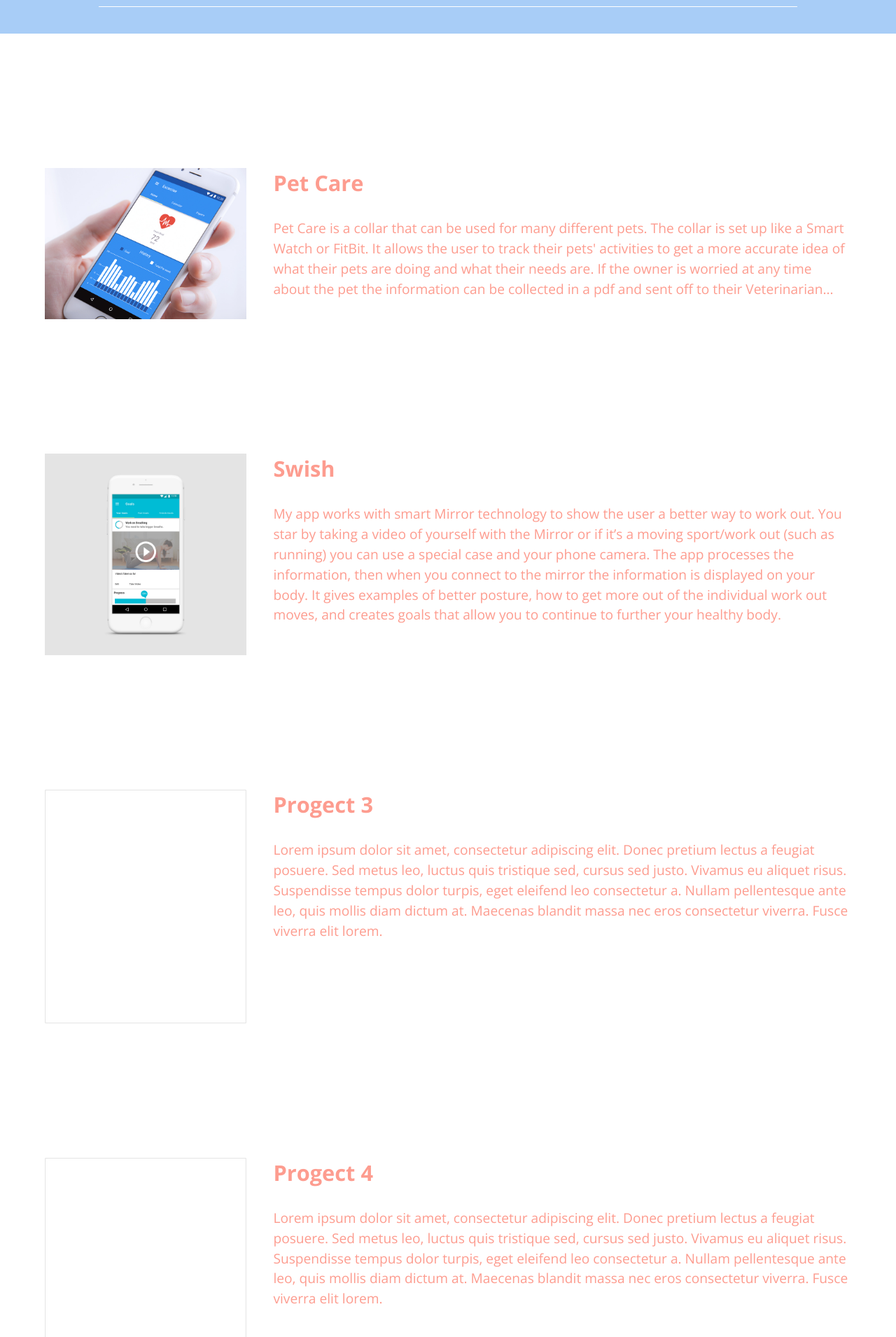
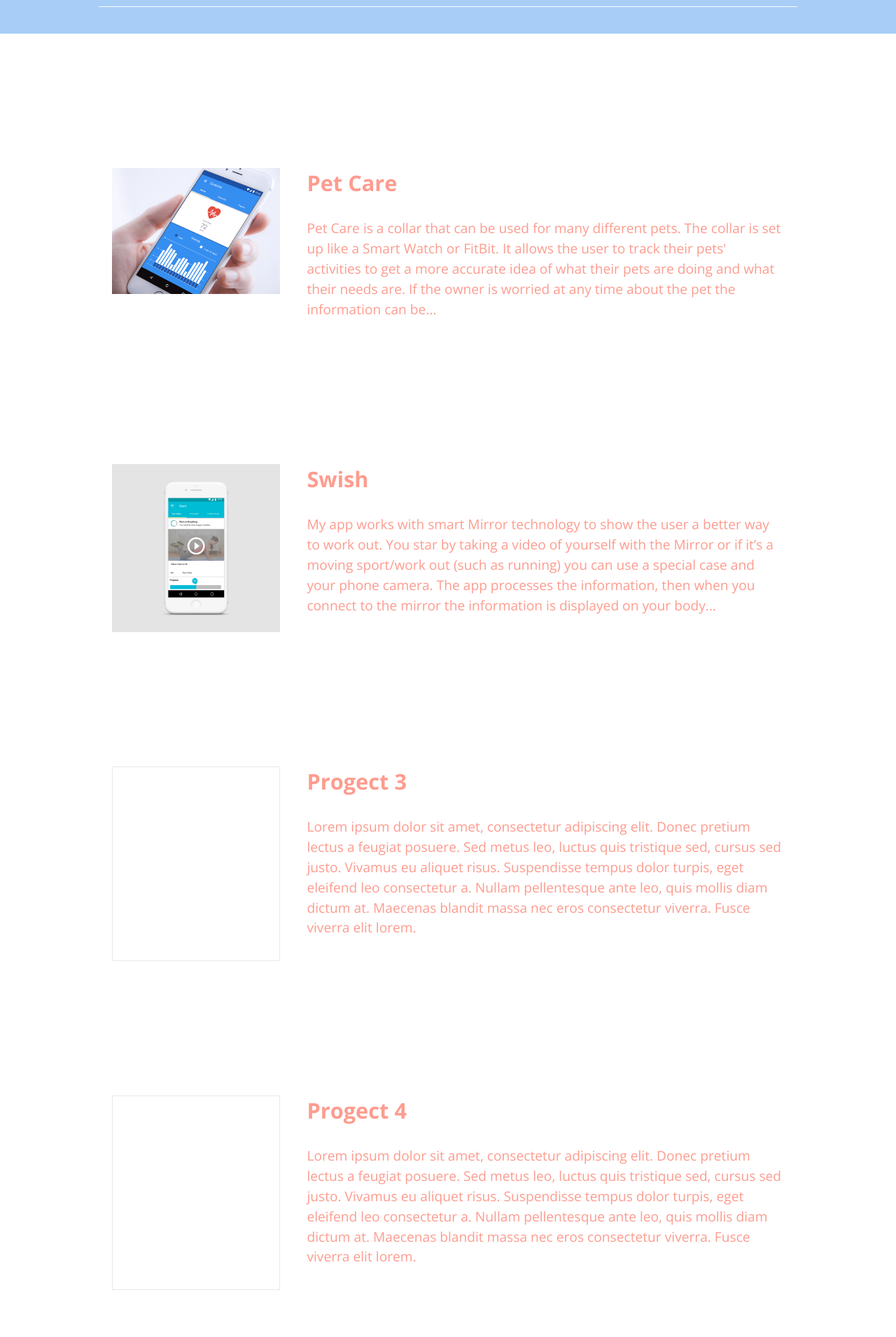
Before and after one commit to Moira2332/moiradesign, a Jekyll site: the page built from index.html, in a window 1280 px wide. Shown: the part 584-2494 px from the top of the page at 70% size. Built offline with Jekyll 4.4.1, drawn with Linux system fonts in a browser that asks for light colours; Markdown is read by kramdown in place of the engine named in the settings.

Commit message:
video fix

```diff
--- a/css/main.css
+++ b/css/main.css
@@ -76,7 +76,7 @@ p {
 }
 
 .middle {
-  max-width: 60rem;
+  max-width: 50rem;
   margin: auto;
 }
 
--- a/index.html
+++ b/index.html
@@ -60,7 +60,7 @@ layout: default
     </div>
     <div class="text-2 unit xs-1 s-1 m-1-2 l-3-4 xl-3-4">
       <h2>Pet Care</h2>
-      <p>Pet Care is a collar that can be used for many different pets. The collar is set up like a Smart Watch or FitBit. It allows the user to track their pets' activities to get a more accurate idea of what their pets are doing and what their needs are. If the owner is worried at any time about the pet the information can be collected in a pdf and sent off to their Veterinarian...</p>
+      <p>Pet Care is a collar that can be used for many different pets. The collar is set up like a Smart Watch or FitBit. It allows the user to track their pets' activities to get a more accurate idea of what their pets are doing and what their needs are. If the owner is worried at any time about the pet the information can be...</p>
     </div>
   </div>
 
@@ -71,7 +71,7 @@ layout: default
       <div class="text-2 unit xs-1 s-1 m-1-2 l-3-4 xl-3-4">
         <h2>Swish</h2>
         <p>My app works with smart Mirror technology to show the user a better way to work out.
-  You star by taking a video of yourself with the Mirror or if it’s a moving sport/work out (such as running) you can use a special case and your phone camera. The app processes the information, then when you connect to the mirror the information is displayed on your body. It gives examples of better posture, how to get more out of the individual work out moves, and creates goals that allow you to continue to further your healthy body.</p>
+  You star by taking a video of yourself with the Mirror or if it’s a moving sport/work out (such as running) you can use a special case and your phone camera. The app processes the information, then when you connect to the mirror the information is displayed on your body...</p>
       </div>
   </div>
 
--- a/project-2.html
+++ b/project-2.html
@@ -4,7 +4,7 @@ layout: default
 
 <section itemscope itemtype="https://schema.org/WebSite" class="middle1">
   <div class="middle1">
-    <div class="video embed embed-16by9">
+    <div class="embed embed-16by9">
       <iframe src="https://player.vimeo.com/video/204364383" class="embed-item" frameborder="0" webkitallowfullscreen mozallowfullscreen allowfullscreen></iframe>
     </div>
     <div class="text-3">
```
